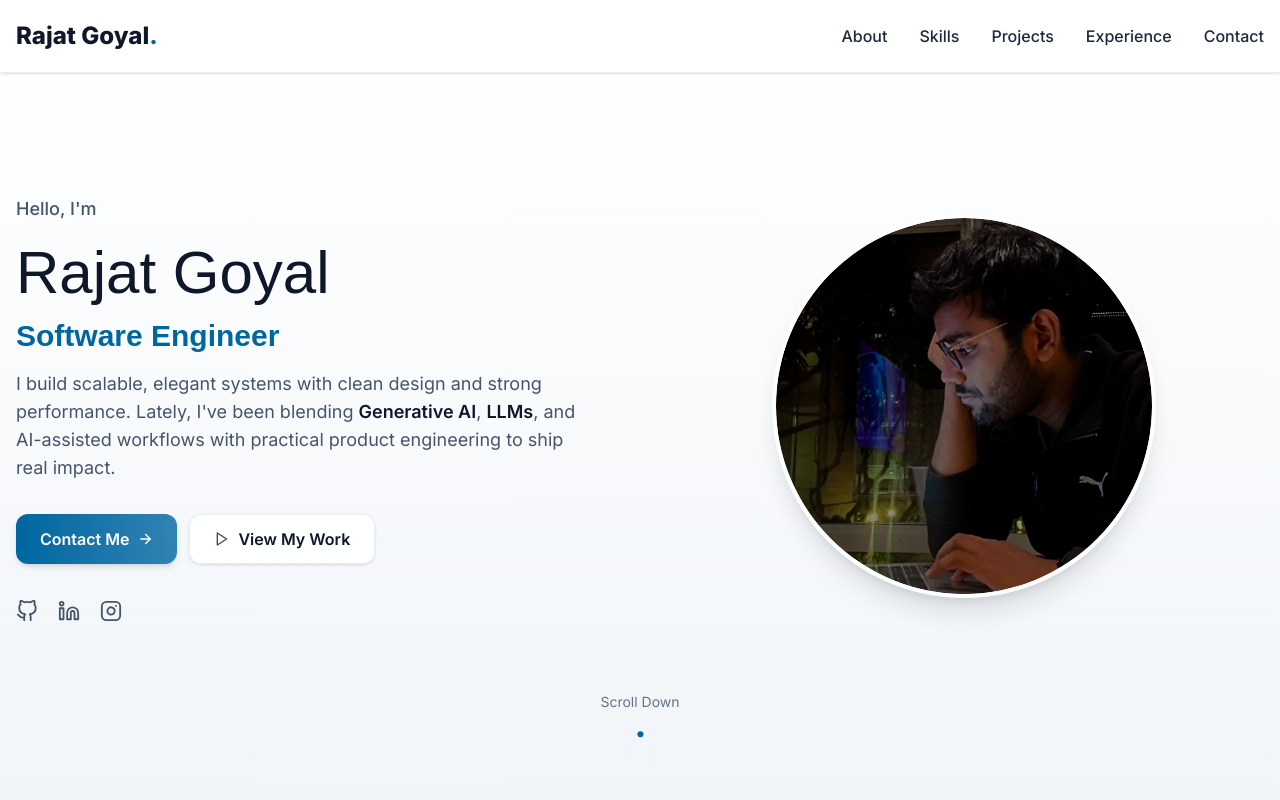
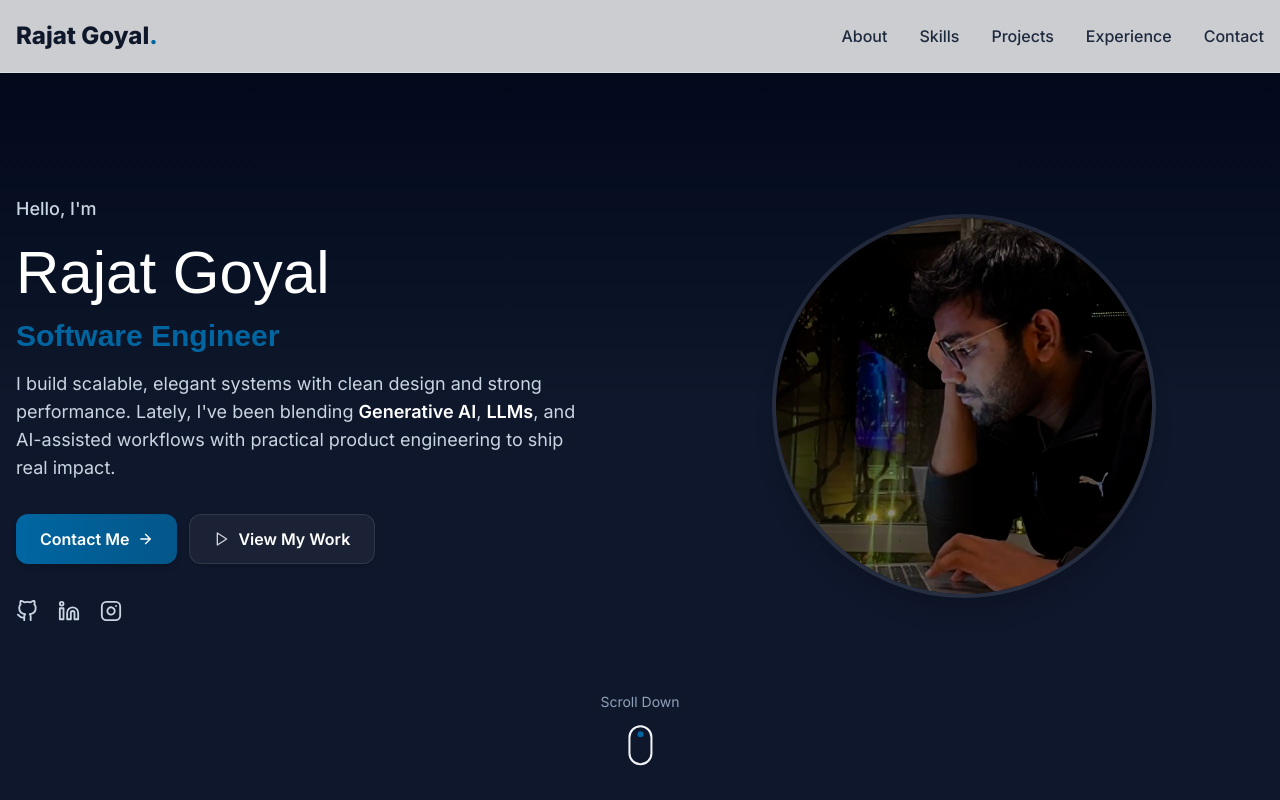
Before and after one commit to rajat-09x/Portfolio, a Next.js app: page / in a window 1280 px wide. Shown: the top 800 px of the page. Built offline with nearby package versions, Linux system fonts and the light colour scheme.

Commit message:
Update layout.tsx

```diff
--- a/src/app/layout.tsx
+++ b/src/app/layout.tsx
@@ -9,25 +9,13 @@ import Footer from '@/components/Footer';
 
 const inter = Inter({ subsets: ['latin'] });
 
-export default function RootLayout({
-  children,
-}: {
-  children: React.ReactNode
-}) {
+export default function RootLayout({ children }: { children: React.ReactNode }) {
   useEffect(() => {
-    AOS.init({
-      duration: 800,
-      once: true,
-      easing: 'ease-out',
-    });
+    AOS.init({ duration: 800, once: true, easing: 'ease-out' });
   }, []);
 
   return (
-    <html lang="en" className="scroll-smooth">
-      {/* <head>
-        <title>Rajat Goyal</title>
-        <meta name="description" content="Professional portfolio showcasing my work and skills" />
-      </head> */}
+    <html lang="en" className="dark scroll-smooth">
       <head>
         <title>Rajat Goyal</title>
         <meta name="description" content="Professional portfolio showcasing my work and skills" />
@@ -39,14 +27,15 @@ export default function RootLayout({
         <link rel="apple-touch-icon" href="/apple-touch-icon.png" />
         <link rel="manifest" href="/site.webmanifest" />
         <link rel="mask-icon" href="/safari-pinned-tab.svg" color="#0066A1" />
-  <meta name="theme-color" content="#ffffff" />
+
+        {/* Make browsers style UI dark + set PWA bar color */}
+        <meta name="color-scheme" content="dark" />
+        <meta name="theme-color" content="#0b1220" />
       </head>
 
-      <body className={inter.className}>
+      <body className={`${inter.className} bg-slate-950 text-slate-100`}>
         <Header />
-        <main>
-          {children}
-        </main>
+        <main>{children}</main>
         <Footer />
       </body>
     </html>
```
Lines whose indentation alone changed are shown as unchanged.
